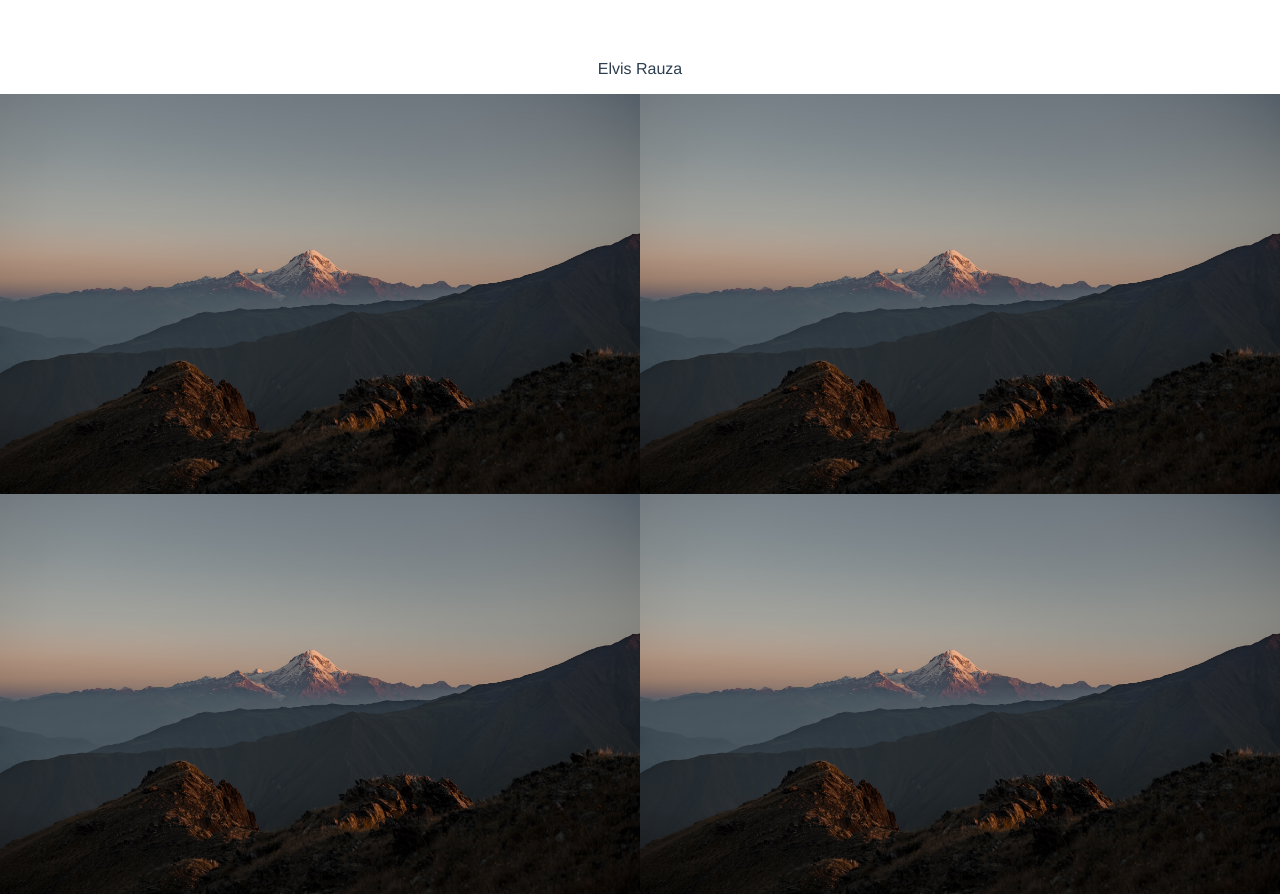
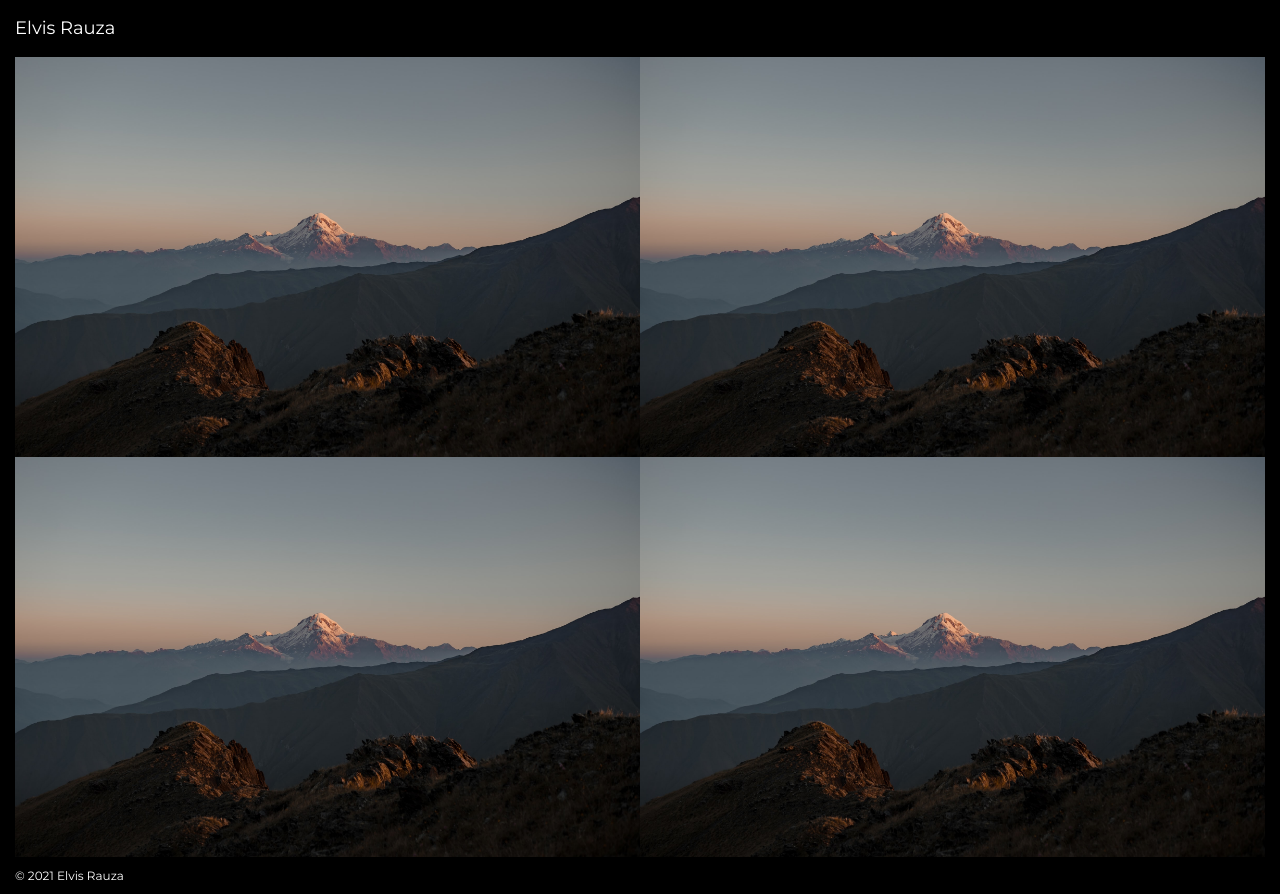
Before and after one commit to ElvisRauza/portfolio, a Vue app: page / in a window 1280 px wide. Built offline with nearby package versions, Linux system fonts and the light colour scheme.

Commit message:
home dev

```diff
--- a/public/index.html
+++ b/public/index.html
@@ -1,11 +1,15 @@
 <!DOCTYPE html>
-<html lang="">
+<html lang="en">
   <head>
     <meta charset="utf-8">
     <meta http-equiv="X-UA-Compatible" content="IE=edge">
     <meta name="viewport" content="width=device-width,initial-scale=1.0">
     <link rel="icon" href="<%= BASE_URL %>favicon.ico">
     <title><%= htmlWebpackPlugin.options.title %></title>
+    <!-- Google fonts -->
+    <link rel="preconnect" href="https://fonts.googleapis.com">
+    <link rel="preconnect" href="https://fonts.gstatic.com" crossorigin>
+    <link href="https://fonts.googleapis.com/css2?family=Montserrat:wght@400;500;600&display=swap" rel="stylesheet">
   </head>
   <body>
     <noscript>
--- a/src/components/home/Portfolio.vue
+++ b/src/components/home/Portfolio.vue
@@ -1,5 +1,6 @@
 <template>
   <section class="portfolio">
+    <div class="container">
       <div class="flexbox flexbox--full">
         <div
           v-for="item in items"
@@ -7,6 +8,7 @@
           class="col col-50 col-s-full"
         >
           <PortfolioItem :item="item" />
+        </div>
       </div>
     </div>
   </section>
@@ -25,38 +27,38 @@ export default {
       items: [
         {
           id: 1,
-          slug: 'project',
-          title: 'Project',
+          slug: "project",
+          title: "Project",
           image: {
             src: require("@/assets/qiadYggIU5w.jpg"),
-            alt: '',
+            alt: "",
           },
         },
         {
           id: 2,
-          slug: 'project-1',
-          title: 'Project',
+          slug: "project-1",
+          title: "Project",
           image: {
             src: require("@/assets/qiadYggIU5w.jpg"),
-            alt: '',
+            alt: "",
           },
         },
         {
           id: 3,
-          slug: 'project-2',
-          title: 'Project',
+          slug: "project-2",
+          title: "Project",
           image: {
             src: require("@/assets/qiadYggIU5w.jpg"),
-            alt: '',
+            alt: "",
           },
         },
         {
           id: 4,
-          slug: 'project-3',
-          title: 'Project',
+          slug: "project-3",
+          title: "Project",
           image: {
             src: require("@/assets/qiadYggIU5w.jpg"),
-            alt: '',
+            alt: "",
           },
         },
       ],
--- a/src/components/home/PortfolioItem.vue
+++ b/src/components/home/PortfolioItem.vue
@@ -1,5 +1,8 @@
 <template>
-  <router-link :to="'/portfolio/' + item.slug">
+  <router-link
+    class="portfolio-item"
+    :to="'/portfolio/' + item.slug"
+  >
     <div class="portfolio-item__image-wrap">
       <img
         class="portfolio-item__image"
@@ -39,7 +42,7 @@ export default {
     transition: all 1s ease-out;
 
     .portfolio-item:hover & {
-      transform: scale(1.1);
+      transform: scale(1.05);
     }
   }
 
@@ -59,12 +62,12 @@ export default {
     right: 0;
     bottom: 0;
 
+    padding: 10px;
     display: flex;
-    align-items: center;
-    justify-content: center;
+    align-items: flex-end;
 
-    background-color: rgba(black, 0.5);
-    transition: all 0.3s;
+    background-color: rgba($gray, 0.3);
+    transition: all 0.2s;
 
     .portfolio-item:hover & {
       opacity: 1;
@@ -73,9 +76,18 @@ export default {
   }
 
   &__title {
+    opacity: 0.8;
+
     color: white;
     font-size: 20px;
-    font-weight: bold;
+    margin: 0;
+
+    transition: all 0.3s ease-out;
+    transform: translateY(50px);
+
+    .portfolio-item:hover & {
+      transform: translateY(0);
+    }
   }
 }
 </style>
--- a/src/sass/config/_colors.scss
+++ b/src/sass/config/_colors.scss
@@ -0,0 +1 @@
+$gray: #424242;
--- a/src/sass/layout/_global.scss
+++ b/src/sass/layout/_global.scss
@@ -4,13 +4,14 @@
   box-sizing: border-box;
 }
 
-#app {
-  font-family: Avenir, Helvetica, Arial, sans-serif;
-  -webkit-font-smoothing: antialiased;
-  -moz-osx-font-smoothing: grayscale;
-  text-align: center;
-  color: #2c3e50;
-  margin-top: 60px;
+html {
+  color: white;
+  background-color: black;
+}
+
+body {
+  font-size: 18px;
+  font-family: 'Montserrat', sans-serif;
 }
 
 img {
@@ -23,3 +24,7 @@ a,
 button {
   cursor: pointer;
 }
+
+.container {
+  padding: 0 15px;
+}
--- a/src/static/Footer.vue
+++ b/src/static/Footer.vue
@@ -1,11 +1,28 @@
 <template>
-  <footer></footer>
+  <footer class="footer">
+    <div class="container">
+      <p class="footer__copyright">
+        &copy; {{ year }} Elvis Rauza
+      </p>
+    </div>
+  </footer>
 </template>
 
 <script>
 export default {
   name: "Footer",
+  computed: {
+    year() {
+      return new Date().getFullYear();
+    }
+  }
 };
 </script>
 
-<style></style>
+<style lang="scss">
+.footer {
+  &__copyright {
+    font-size: 12px;
+  }
+}
+</style>
```
Lines whose indentation alone changed are shown as unchanged.
